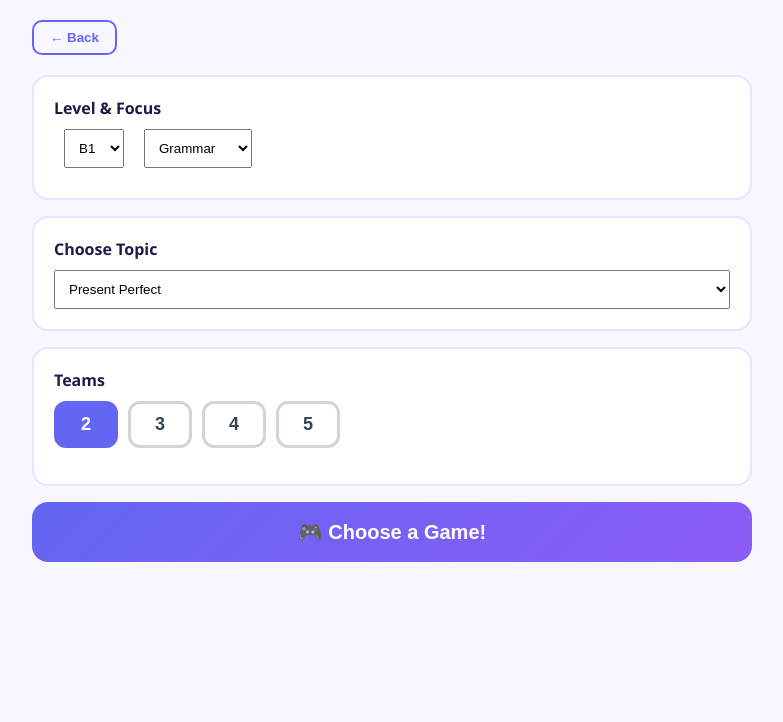
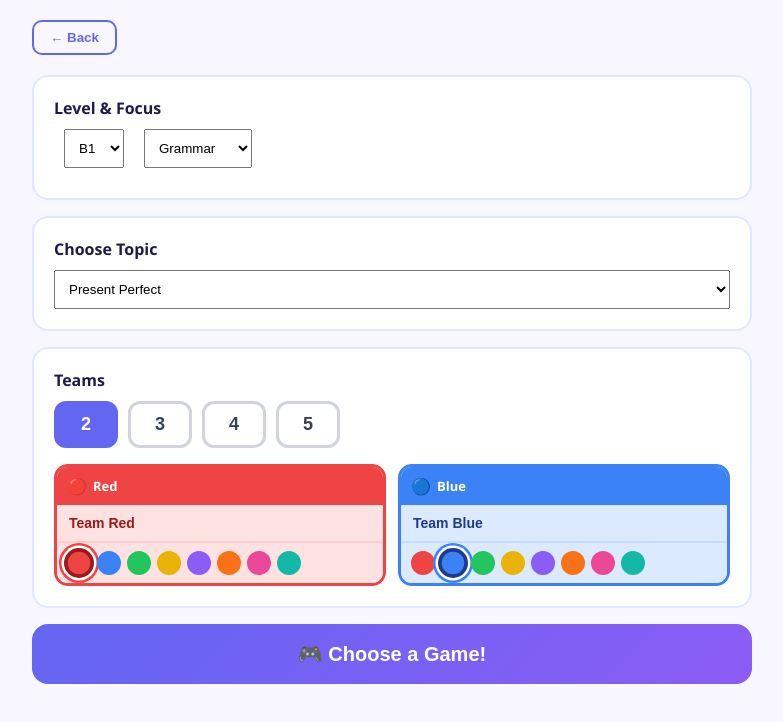
Before and after one commit to chrisdoucet28/Games, a React (Vite) app in the folder app-juegos/: page / in a window 1280 px wide. Both pictures are taken after a click on the button "🚀 Start a Game". Shown: the top 722 px of the page, without its empty margins (248-1031 px from the left). Built offline with nearby package versions, Linux system fonts and the light colour scheme.

Commit message:
Restore team customization controls

```diff
--- a/app-juegos/src/LessonGamesGenerator.tsx
+++ b/app-juegos/src/LessonGamesGenerator.tsx
@@ -20,8 +20,8 @@ import { HotPotatoGame } from "./components/games/HotPotatoGame";
 export default function LessonGamesGenerator() {
   const [screen, setScreen] = useState<"welcome" | "setup" | "game-select" | "game" | "results">("welcome");
   const [numTeams, setNumTeams] = useState(2);
-  const [teamNames] = useState(["Team Red", "Team Blue", "Team Green", "Team Yellow", "Team Purple"]);
-  const [teamColors] = useState([0, 1, 2, 3, 4]);
+  const [teamNames, setTeamNames] = useState(["Team Red", "Team Blue", "Team Green", "Team Yellow", "Team Purple"]);
+  const [teamColors, setTeamColors] = useState([0, 1, 2, 3, 4]);
   const [teams, setTeams] = useState<Team[]>([]);
   const [questions, setQuestions] = useState<QuestionData[]>([]);
   const [level, setLevel] = useState("B1");
@@ -231,6 +231,68 @@ export default function LessonGamesGenerator() {
                 <button key={n} onClick={() => setNumTeams(n)} style={{ background: numTeams === n ? "#6366F1" : "white", color: numTeams === n ? "white" : "#374151", border: `3px solid ${numTeams === n ? "#6366F1" : "#D1D5DB"}`, borderRadius: "12px", padding: "10px 24px", fontSize: "18px", fontWeight: "800", cursor: "pointer" }}>{n}</button>
               ))}
             </div>
+            <div style={{ display: "grid", gridTemplateColumns: `repeat(auto-fit,minmax(${numTeams > 3 ? "160px" : "180px"},1fr))`, gap: "12px" }}>
+              {Array.from({ length: numTeams }).map((_, i) => {
+                const color = TEAM_COLORS[teamColors[i] ?? i];
+
+                return (
+                  <div key={i} style={{ border: `3px solid ${color.bg}`, borderRadius: "14px", overflow: "hidden", background: "white" }}>
+                    <div style={{ background: color.bg, padding: "8px 10px", display: "flex", alignItems: "center", gap: "6px" }}>
+                      <span style={{ fontSize: "16px" }}>{color.emoji}</span>
+                      <span style={{ color: "white", fontWeight: "800", fontSize: "13px" }}>{color.name}</span>
+                    </div>
+                    <input
+                      value={teamNames[i]}
+                      onChange={e => {
+                        const next = [...teamNames];
+                        next[i] = e.target.value;
+                        setTeamNames(next);
+                      }}
+                      style={{
+                        width: "100%",
+                        padding: "10px 12px",
+                        fontSize: "14px",
+                        fontWeight: "700",
+                        border: "none",
+                        borderBottom: `2px solid ${color.bg}20`,
+                        color: color.dark,
+                        background: color.light,
+                        outline: "none",
+                        boxSizing: "border-box"
+                      }}
+                      placeholder="Team name..."
+                    />
+                    <div style={{ background: color.light, padding: "8px 10px", display: "flex", flexWrap: "wrap", gap: "6px" }}>
+                      {TEAM_COLORS.map((swatch, swatchIndex) => (
+                        <button
+                          key={swatchIndex}
+                          type="button"
+                          onClick={() => {
+                            const next = [...teamColors];
+                            next[i] = swatchIndex;
+                            setTeamColors(next);
+                          }}
+                          title={swatch.name}
+                          aria-label={`${teamNames[i] || `Team ${i + 1}`} color ${swatch.name}`}
+                          style={{
+                            width: "24px",
+                            height: "24px",
+                            borderRadius: "50%",
+                            background: swatch.bg,
+                            cursor: "pointer",
+                            border: teamColors[i] === swatchIndex ? `3px solid ${swatch.dark}` : `2px solid ${swatch.bg}`,
+                            transform: teamColors[i] === swatchIndex ? "scale(1.25)" : "scale(1)",
+                            transition: "all 0.15s",
+                            flexShrink: 0,
+                            boxShadow: teamColors[i] === swatchIndex ? `0 0 0 2px white, 0 0 0 4px ${swatch.bg}` : "none"
+                          }}
+                        />
+                      ))}
+                    </div>
+                  </div>
+                );
+              })}
+            </div>
           </div>
 
           <button onClick={handleSetup} style={{ width: "100%", background: "linear-gradient(135deg,#6366F1,#8B5CF6)", color: "white", border: "none", borderRadius: "16px", padding: "18px", fontSize: "20px", fontWeight: "900", cursor: "pointer" }}>
--- a/app-juegos/src/components/shared/ScoreBoard.tsx
+++ b/app-juegos/src/components/shared/ScoreBoard.tsx
@@ -26,7 +26,7 @@ export function ScoreBoard({ teams, highlight }: ScoreBoardProps) {
             {i === 0 ? "🥇" : i === 1 ? "🥈" : i === 2 ? "🥉" : i === 3 ? "🏅" : "🎖️"}
           </div>
           <div style={{ fontWeight: "800", fontSize: "15px", color: highlight === t.id ? "white" : t.color.dark }}>
-            {t.name}
+            {t.color.emoji} {t.name}
           </div>
           <div style={{ fontWeight: "900", fontSize: "28px", color: highlight === t.id ? "white" : t.color.dark }}>
             {t.score}
```
